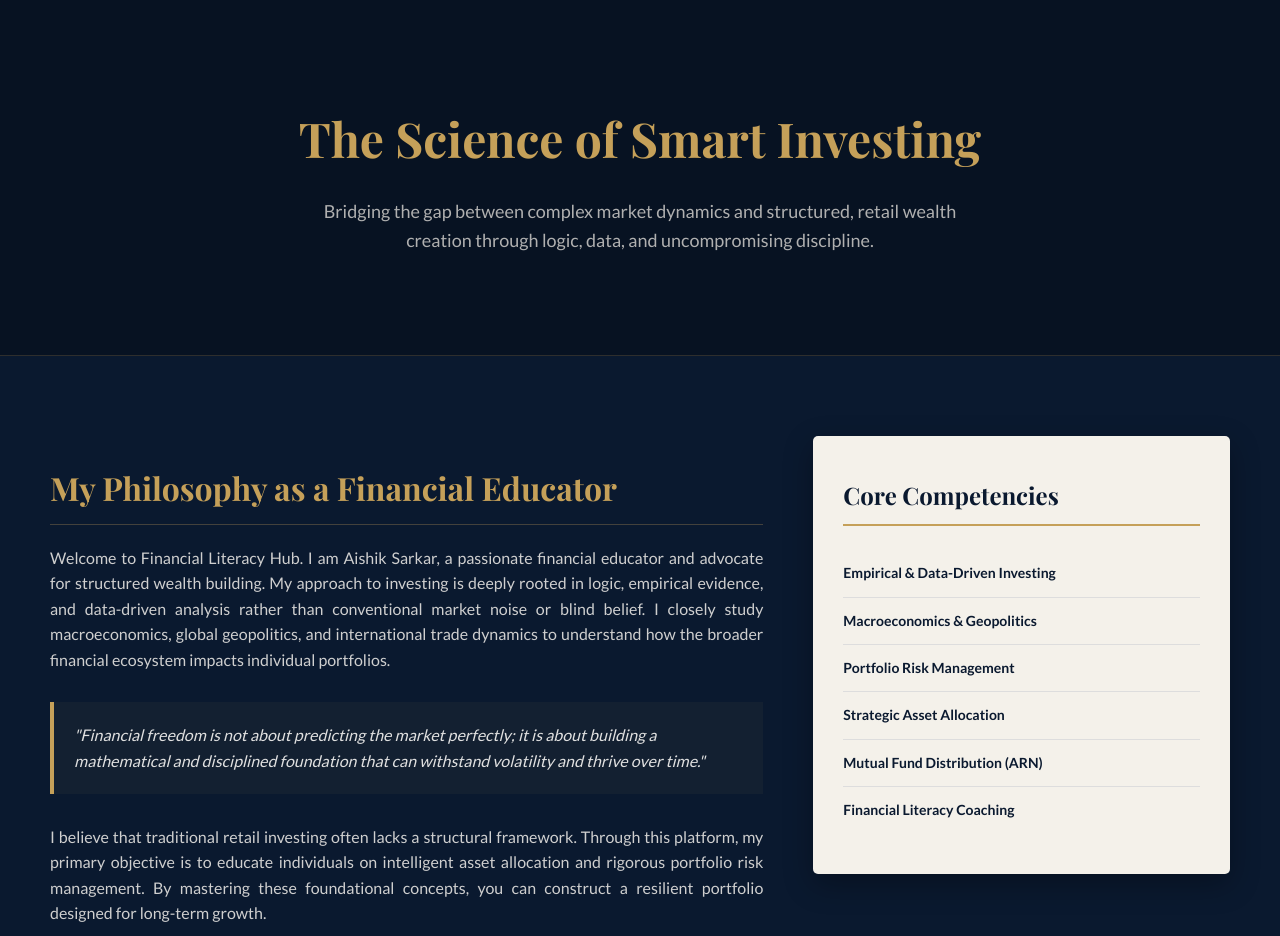
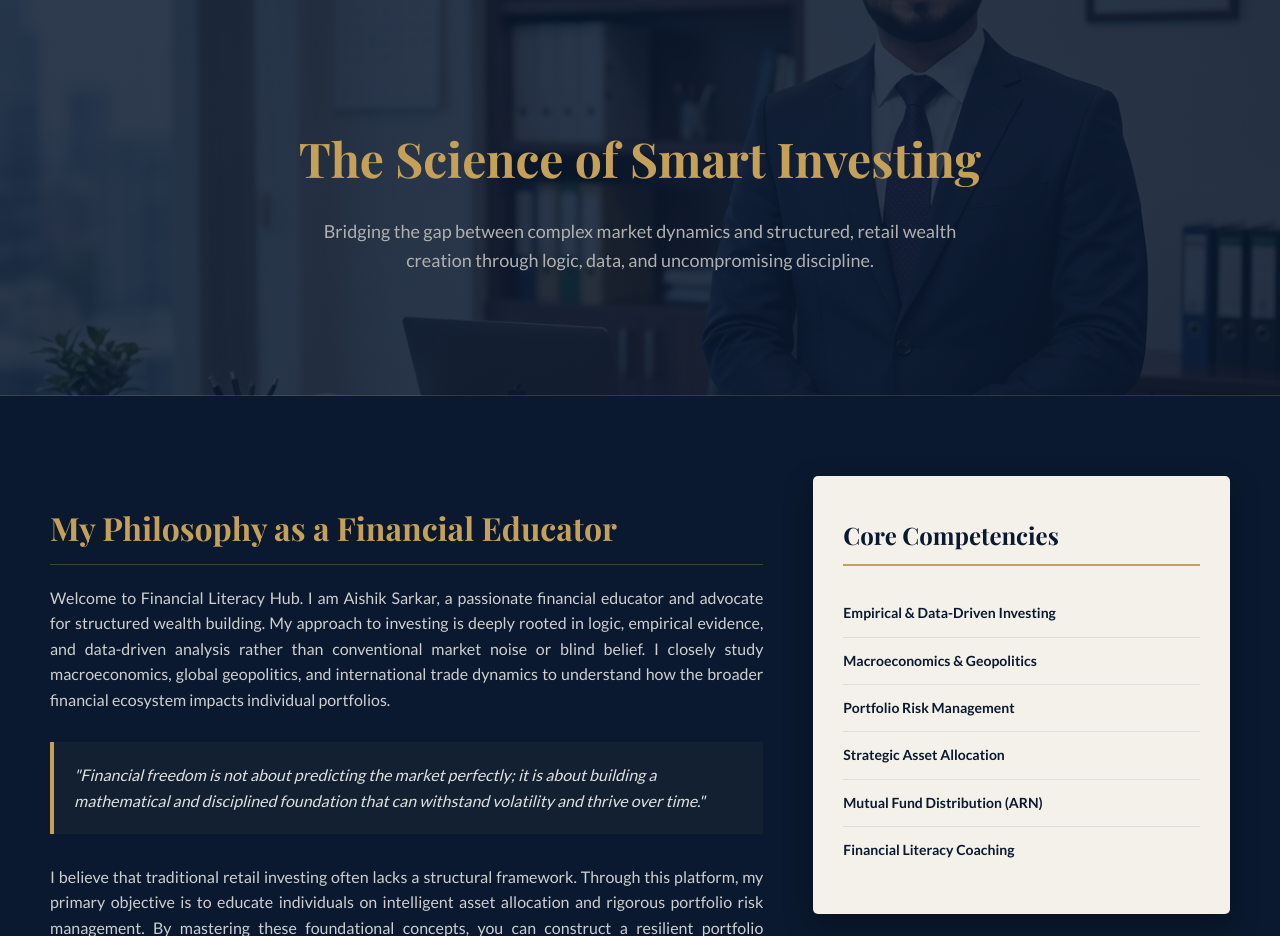
Before and after one commit to aishiksarkar1-ui/Aishik_website, a Flask app: page /about in a window 1280 px wide. Shown: the part 79-1015 px from the top of the page. Run offline with Flask 3, Linux system fonts and the light colour scheme.

Commit message:
Update about.html

```diff
--- a/templates/about.html
+++ b/templates/about.html
@@ -118,10 +118,14 @@
             color: var(--gold);
         }
 
-        /* হিরো ব্যানার */
+        /* হিরো ব্যানার (ছবি সহ) */
         .about-hero {
-            background-color: #071222;
-            padding: 100px 50px;
+            position: relative;
+            /* পেছনের ছবি এবং টেক্সট স্পষ্ট রাখার জন্য একটি ডার্ক ওভারলে */
+            background-image: linear-gradient(rgba(10, 25, 47, 0.85), rgba(10, 25, 47, 0.85)), url("{{ url_for('static', filename='Gemini_Generated_Aishik.jpg') }}");
+            background-size: cover;
+            background-position: center;
+            padding: 120px 50px;
             text-align: center;
             border-bottom: 1px solid rgba(197, 160, 89, 0.2);
         }
```
